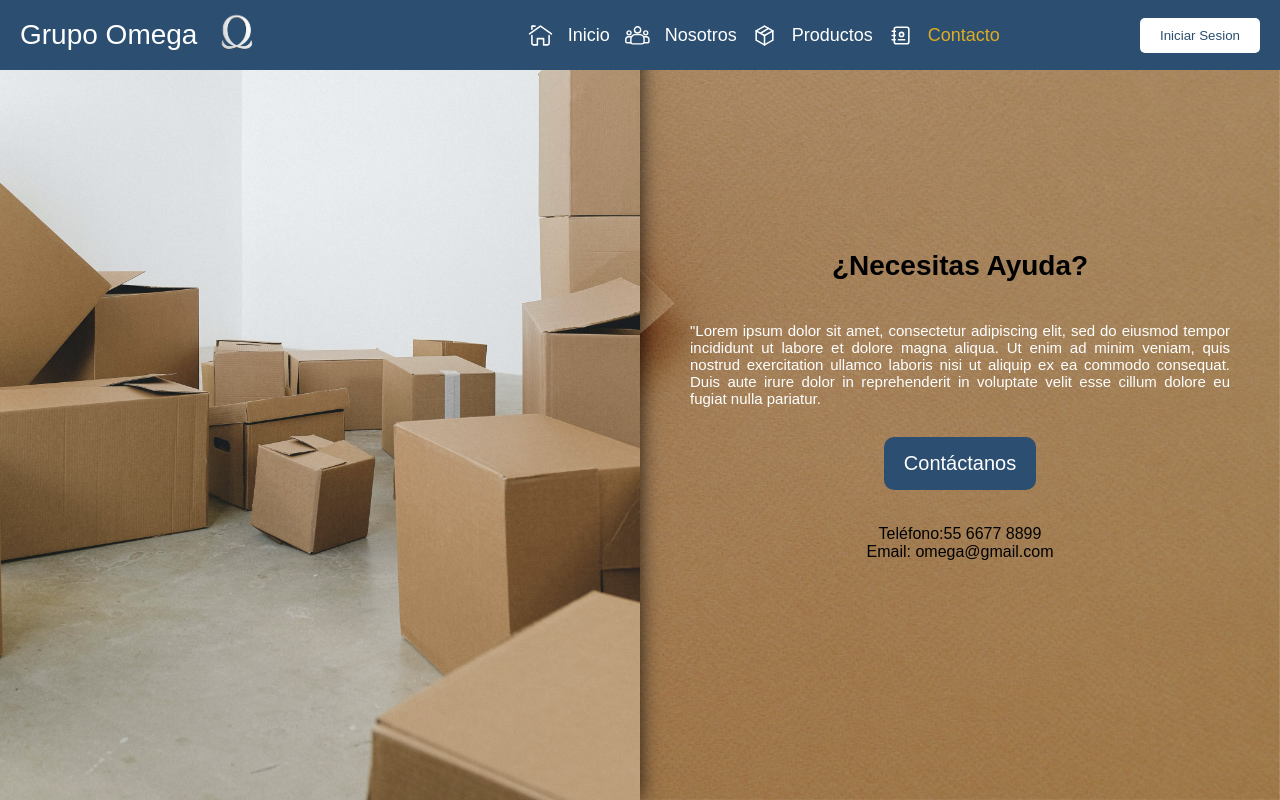
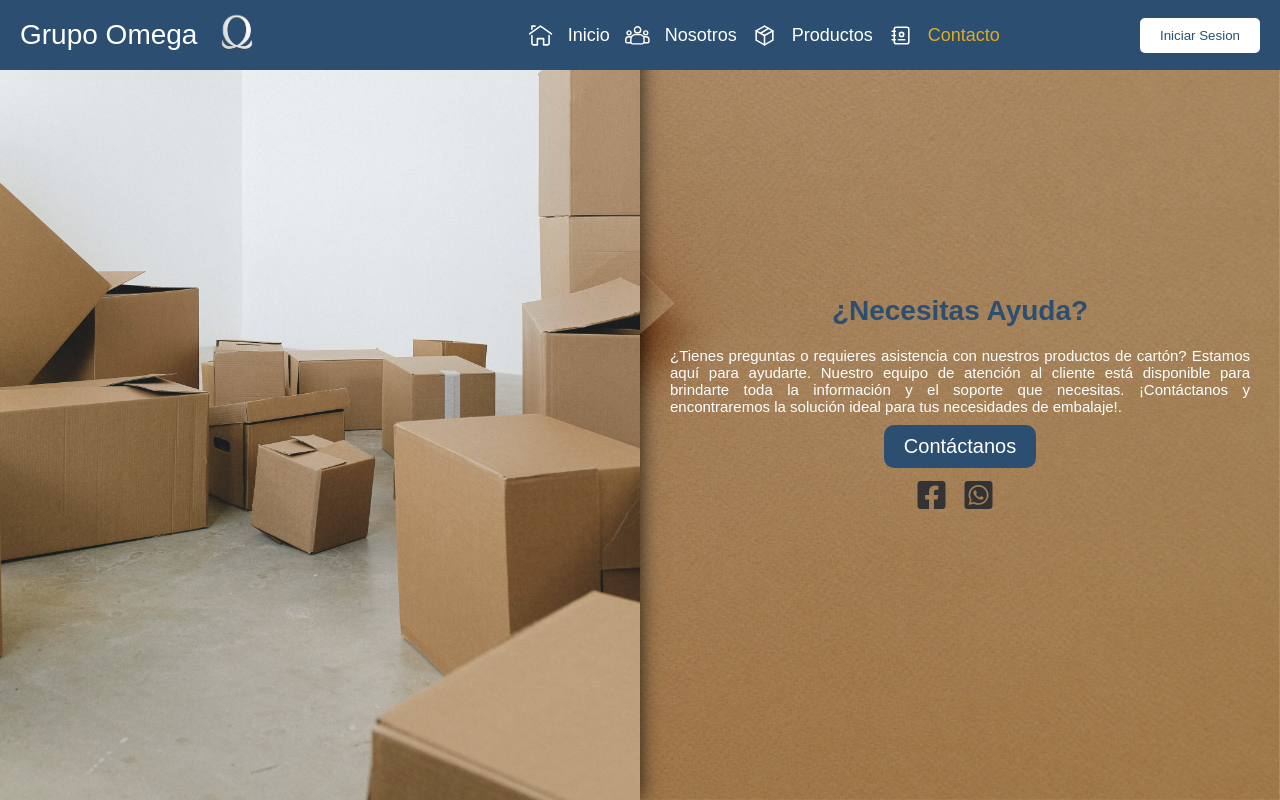
Before and after one commit to EusaHack/GrupoOmega, a Django app: page /contacto/ in a window 1280 px wide. Run offline with Django 4.2, Linux system fonts and the light colour scheme; some web fonts are replaced.

Commit message:
[UPDATE] se modifica pantallas de nosotros, contacto y productos

```diff
--- a/inicio/static/inicio/css/style.css
+++ b/inicio/static/inicio/css/style.css
@@ -126,6 +126,7 @@
 
 .zona-1 .txt-start h1{
     font-size: 28px;
+    color: #2b4e71;
 }
 
 .zona-1 .txt-start p{
@@ -352,7 +353,7 @@
 
 .zona-2 .txt-about-us h2{
     padding: 5px;
-    color: black;
+    color: #2b4e71;
     font-size: 28px;
 }
 
@@ -393,7 +394,7 @@
 
 .zona-3 .txt-products h2{
     padding: 10px;
-    color: black;
+    color: #2b4e71;
     font-size: 28px;
 }
 
@@ -461,44 +462,45 @@
 
 .zona-4 .txt-need-help h2{
     padding: 10px;
-    color: black;
+    color: #2b4e71;
     font-size: 28px;
 }
 
 .zona-4 .txt-need-help p{
-    padding: 30px;
+    padding: 10px;
     color: #ffffff;
     font-size: 15px;
     text-align: justify;
 }
 
-.zona-4 .txt-need-help .button-contact button {
+.zona-4 .txt-need-help  button {
     background-color: #2b4e71; /* Color azul */
     border: none;
     color: #ffffff;
-    padding: 15px 20px;
+    padding: 10px 20px;
     font-size: 20px;
     cursor: pointer;
     transition: background-color 0.3s;
     border-radius: 10px;
 }
 
-.zona-4 .txt-need-help .button-contact button:hover {
+.zona-4 .txt-need-help button:hover {
     background-color: #2980b9; /* Color azul oscuro */
 }
 
-.zona-4 .txt-need-help .list-contact{
-    /*Espaciaod de la parte de arriba*/
-    padding-top: 35px;
-    /*Quitar estilo a la litsa*/
-    list-style: none;
-}
-
-.zona-4 .txt-need-help .list-contact li a{
-    /*Quitar decoracion a etiquetas "a"*/
+.social-icons {
+    margin-top: 10px;
+}
+
+.social-icons a {
+    color: #333;
+    font-size: 2rem;
+    margin-right: 10px;
     text-decoration: none;
-    /*Color del texto*/
-    color: black;
+}
+
+.social-icons a:hover {
+    color: #007bff; /* Cambia el color al pasar el mouse, si lo deseas */
 }
 
 /*SECTION 5*/
--- a/inicio/templates/inicio/contacto.html
+++ b/inicio/templates/inicio/contacto.html
@@ -1,21 +1,26 @@
 {% extends 'inicio/base.html' %}
 {% load static %}
 {% block section %}
+<link rel="stylesheet" href="https://cdnjs.cloudflare.com/ajax/libs/font-awesome/6.0.0-beta3/css/all.min.css">
 <section class="zona-4">
     <div class="container-contact">
         <img class="image-contact" src="{% static 'inicio/images/home-images/need-help.jpg' %}" alt="">
     </div>
     <div class="txt-need-help">
         <h2>¿Necesitas Ayuda?</h2>
-        <p>"Lorem ipsum dolor sit amet, consectetur adipiscing elit, sed do eiusmod tempor incididunt ut labore et
-            dolore magna aliqua. Ut enim ad minim veniam, quis nostrud exercitation ullamco laboris nisi ut aliquip ex
-            ea commodo consequat. Duis aute irure dolor in reprehenderit in voluptate velit esse cillum dolore eu fugiat
-            nulla pariatur.</p>
-        <a href="" class="button-contact"><button>Contáctanos</button></a>
-        <ul class="list-contact">
-            <li><a href="">Teléfono:55 6677 8899</a></li>
-            <li><a href="">Email: omega@gmail.com</a></li>
-        </ul>
+        <p>¿Tienes preguntas o requieres asistencia con nuestros productos de cartón? Estamos aquí para ayudarte.
+            Nuestro equipo de atención al cliente está disponible para brindarte toda la información y el soporte que necesitas.
+            ¡Contáctanos y encontraremos la solución ideal para tus necesidades de embalaje!.</p>
+        <button onclick="openModalForm()">Contáctanos</button>
+        <!-- Íconos de redes sociales -->
+        <div class="social-icons">
+            <a href="https://www.facebook.com/profile.php?id=61554956206085" target="_blank" class="icon-facebook" aria-label="Facebook">
+                <i class="fab fa-facebook-square"></i>
+            </a>
+            <a href="https://wa.me/5566778899" target="_blank" class="icon-whatsapp" aria-label="WhatsApp">
+                <i class="fab fa-whatsapp-square"></i>
+            </a>
+        </div>
     </div>
 </section>
 {% endblock %}
--- a/inicio/urls.py
+++ b/inicio/urls.py
@@ -7,6 +7,6 @@ urlpatterns = [
     #path('', views.index, name="inicio"),
     path('', index.as_view(), name="inicio"),
     path('nosotros/', views.nosotros, name="nosotros"),
-    path('productos/', views.productos, name="productos"),
-    path('contacto/', views.contacto, name="contacto"),
+    path('productos/', productos.as_view(), name="productos"),
+    path('contacto/', contacto.as_view(), name="contacto"),
 ]
--- a/inicio/views.py
+++ b/inicio/views.py
@@ -19,9 +19,38 @@ class index(TemplateView):
         functions.aviso_cotizacion(producto,cantidad,ciudad,nombre,correo,telefono,empresa,mensaje)
         functions.enviar_correo(producto,cantidad,ciudad,nombre,correo,telefono,empresa,mensaje)
         return render(request, self.template_name)
+
 def nosotros(request):
     return render(request, "inicio/nosotros.html")
-def productos(request):
-    return render(request, "inicio/productos.html")
-def contacto(request):
-    return render(request, "inicio/contacto.html")
+
+class productos(TemplateView):
+    template_name = "inicio/productos.html"
+
+    def post(self, request, *args, **kwargs):
+        producto = request.POST.get("producto")
+        cantidad = request.POST.get("cantidad")
+        ciudad = request.POST.get("ciudad")
+        nombre = request.POST.get("nombre")
+        correo = request.POST.get("correo")
+        telefono = request.POST.get("telefono")
+        empresa = request.POST.get("empresa")
+        mensaje = request.POST.get("mensaje")
+        functions.aviso_cotizacion(producto,cantidad,ciudad,nombre,correo,telefono,empresa,mensaje)
+        functions.enviar_correo(producto,cantidad,ciudad,nombre,correo,telefono,empresa,mensaje)
+        return render(request, self.template_name)
+
+class contacto(TemplateView):
+    template_name = "inicio/contacto.html"
+
+    def post(self, request, *args, **kwargs):
+        producto = request.POST.get("producto")
+        cantidad = request.POST.get("cantidad")
+        ciudad = request.POST.get("ciudad")
+        nombre = request.POST.get("nombre")
+        correo = request.POST.get("correo")
+        telefono = request.POST.get("telefono")
+        empresa = request.POST.get("empresa")
+        mensaje = request.POST.get("mensaje")
+        functions.aviso_cotizacion(producto,cantidad,ciudad,nombre,correo,telefono,empresa,mensaje)
+        functions.enviar_correo(producto,cantidad,ciudad,nombre,correo,telefono,empresa,mensaje)
+        return render(request, self.template_name)
```
Also changed, not shown: inicio/templates/inicio/nosotros.html (+8 -13 lines).
